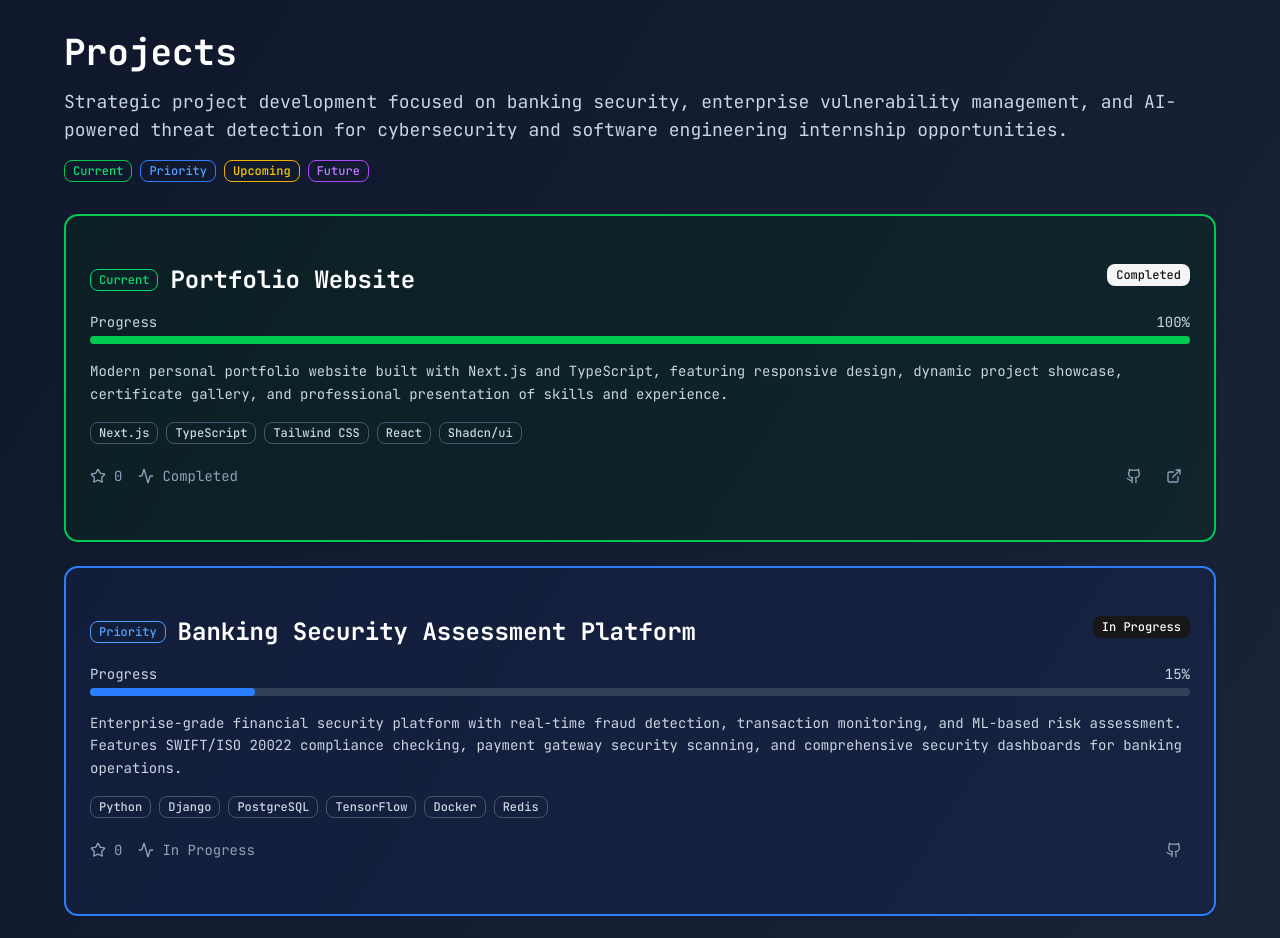
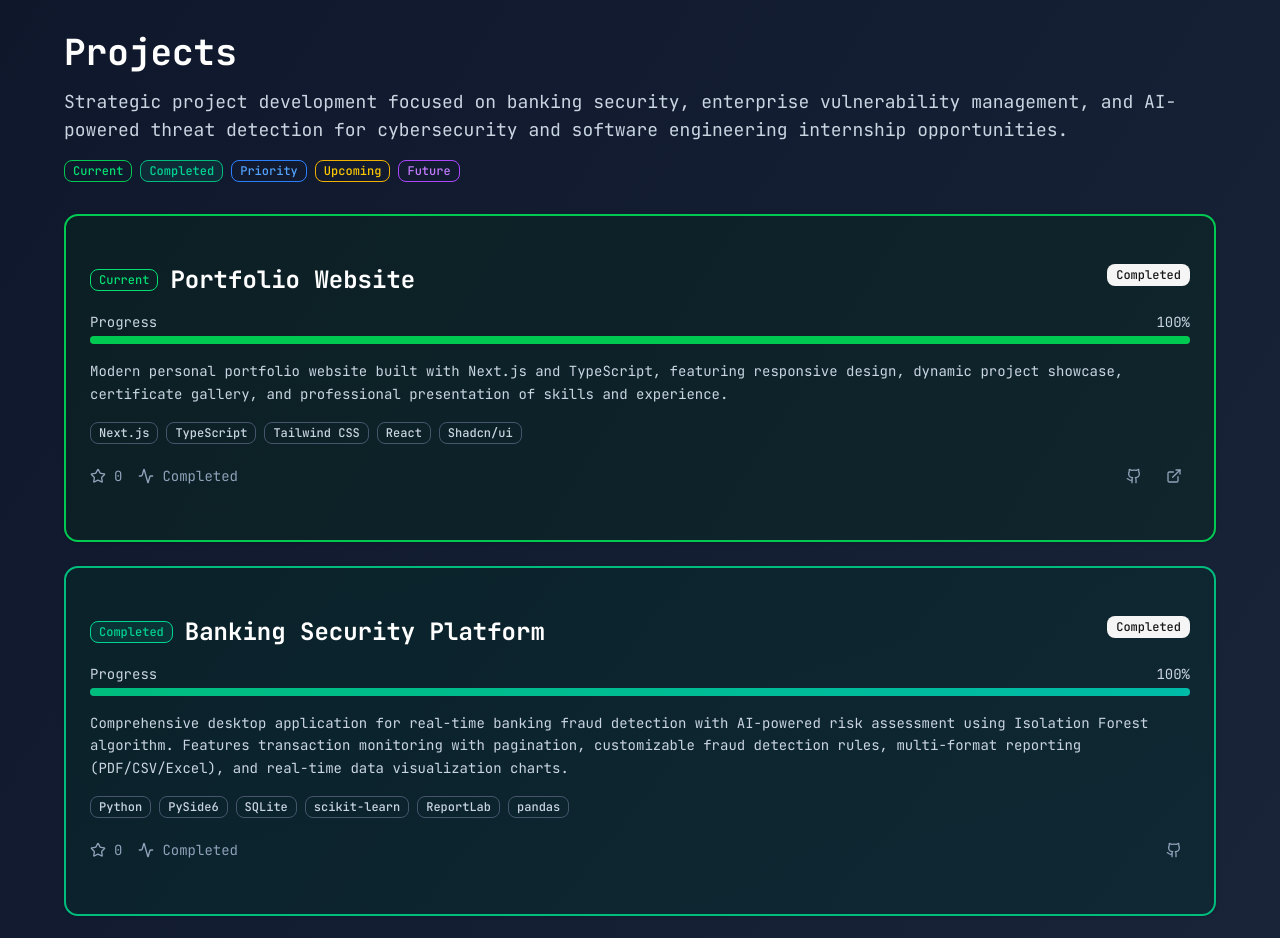
Before and after one commit to sammtan/sammtan.github.io, a Next.js app: page /projects in a window 1280 px wide. Shown: the top 938 px of the page. Built offline with nearby package versions, Linux system fonts and the light colour scheme.

Commit message:
New project - Banking Security Platform

```diff
--- a/src/app/page.tsx
+++ b/src/app/page.tsx
@@ -192,17 +192,52 @@ export default function Home() {
 
       {/* Projects Tile */}
       <Card
-        className="col-span-6 md:col-span-5 lg:col-span-4 row-span-2 p-4 cursor-pointer bg-gradient-to-br from-red-950/60 to-red-900/60 border-red-800/50 tile-hover"
+        className="col-span-6 md:col-span-5 lg:col-span-4 row-span-2 p-4 cursor-pointer bg-gradient-to-br from-red-950/60 to-red-900/60 border-red-800/50 tile-hover relative overflow-hidden group"
         onClick={() => router.push('/projects')}
       >
-        <div className="flex flex-col h-full">
-          <div className="flex items-center gap-2 mb-3">
-            <FolderOpen className="w-5 h-5 text-red-400" />
-            <h3 className="font-semibold text-sm md:text-base text-red-100">Projects</h3>
+        {/* Animated Background Pattern */}
+        <div className="absolute inset-0 opacity-10">
+          <svg viewBox="0 0 100 100" className="w-full h-full">
+            <defs>
+              <pattern id="grid" patternUnits="userSpaceOnUse" width="20" height="20">
+                <path d="M 20 0 L 0 0 0 20" fill="none" stroke="currentColor" strokeWidth="0.5" className="text-red-400" />
+              </pattern>
+            </defs>
+            <rect width="100%" height="100%" fill="url(#grid)" />
+            <circle cx="80" cy="20" r="15" fill="none" stroke="currentColor" strokeWidth="0.5" className="text-red-400 animate-pulse" />
+            <path d="M10,50 Q30,30 50,50 T90,50" fill="none" stroke="currentColor" strokeWidth="0.5" className="text-red-400 opacity-50" />
+          </svg>
+        </div>
+
+        <div className="flex flex-col h-full relative z-10">
+          <div className="flex items-center justify-between mb-3">
+            <div className="flex items-center gap-2">
+              <FolderOpen className="w-5 h-5 text-red-400" />
+              <h3 className="font-semibold text-sm md:text-base text-red-100">Projects</h3>
+            </div>
+            <span className="text-xs text-red-400 bg-red-400/20 px-2 py-1 rounded-full">1 Completed</span>
           </div>
           <div className="flex-1 flex flex-col justify-center">
-            <p className="text-xs md:text-sm text-red-300 mb-1">Personal Portfolio & Tools</p>
-            <p className="text-xs text-red-400">Web Dev • Cybersecurity • Innovation</p>
+            <div className="flex items-center gap-2 mb-2">
+              <div className="w-2 h-2 bg-emerald-400 rounded-full animate-pulse"></div>
+              <p className="text-xs md:text-sm text-red-300 font-medium">Banking Security Platform</p>
+              <svg className="w-4 h-4 text-emerald-400" fill="none" stroke="currentColor" viewBox="0 0 24 24">
+                <path strokeLinecap="round" strokeLinejoin="round" strokeWidth="2" d="M5 13l4 4L19 7"></path>
+              </svg>
+            </div>
+            <div className="flex flex-wrap gap-1">
+              <span className="text-xs bg-red-950/50 text-red-300 px-2 py-0.5 rounded">AI/ML</span>
+              <span className="text-xs bg-red-950/50 text-red-300 px-2 py-0.5 rounded">PySide6</span>
+              <span className="text-xs bg-red-950/50 text-red-300 px-2 py-0.5 rounded">SQLite</span>
+            </div>
+          </div>
+          <div className="mt-3 flex items-center justify-between">
+            <div className="flex items-center gap-2">
+              <div className="text-xs text-red-400">100% Complete</div>
+            </div>
+            <svg className="w-4 h-4 text-red-400 group-hover:translate-x-1 transition-transform" fill="none" stroke="currentColor" viewBox="0 0 24 24">
+              <path strokeLinecap="round" strokeLinejoin="round" strokeWidth="2" d="M9 5l7 7-7 7"></path>
+            </svg>
           </div>
         </div>
       </Card>
--- a/src/app/projects/page.tsx
+++ b/src/app/projects/page.tsx
@@ -18,15 +18,15 @@ export default function ProjectsPage() {
       progress: 100
     },
     {
-      title: "Banking Security Assessment Platform",
-      description: "Enterprise-grade financial security platform with real-time fraud detection, transaction monitoring, and ML-based risk assessment. Features SWIFT/ISO 20022 compliance checking, payment gateway security scanning, and comprehensive security dashboards for banking operations.",
-      tech: ["Python", "Django", "PostgreSQL", "TensorFlow", "Docker", "Redis"],
-      status: "In Progress",
+      title: "Banking Security Platform",
+      description: "Comprehensive desktop application for real-time banking fraud detection with AI-powered risk assessment using Isolation Forest algorithm. Features transaction monitoring with pagination, customizable fraud detection rules, multi-format reporting (PDF/CSV/Excel), and real-time data visualization charts.",
+      tech: ["Python", "PySide6", "SQLite", "scikit-learn", "ReportLab", "pandas"],
+      status: "Completed",
       stars: 0,
-      github: "#",
+      github: "https://github.com/sammtan/banking-security-platform",
       demo: null,
-      phase: "Priority",
-      progress: 15
+      phase: "Completed",
+      progress: 100
     },
     {
       title: "Enterprise Vulnerability Management System",
@@ -61,6 +61,7 @@ export default function ProjectsPage() {
           <p className="text-slate-300 text-lg">Strategic project development focused on banking security, enterprise vulnerability management, and AI-powered threat detection for cybersecurity and software engineering internship opportunities.</p>
           <div className="mt-4 flex flex-wrap gap-2">
             <Badge variant="outline" className="border-green-500 text-green-400">Current</Badge>
+            <Badge variant="outline" className="border-emerald-500 text-emerald-400 bg-emerald-400/10">Completed</Badge>
             <Badge variant="outline" className="border-blue-500 text-blue-400">Priority</Badge>
             <Badge variant="outline" className="border-yellow-500 text-yellow-400">Upcoming</Badge>
             <Badge variant="outline" className="border-purple-500 text-purple-400">Future</Badge>
@@ -73,6 +74,7 @@ export default function ProjectsPage() {
             const getPhaseColor = (phase: string) => {
               switch (phase) {
                 case "Current": return "border-green-500 bg-green-950/30";
+                case "Completed": return "border-emerald-500 bg-gradient-to-br from-emerald-950/40 to-teal-950/40";
                 case "Priority": return "border-blue-500 bg-blue-950/30";
                 case "Upcoming": return "border-yellow-500 bg-yellow-950/30";
                 case "Future": return "border-purple-500 bg-purple-950/30";
@@ -83,6 +85,7 @@ export default function ProjectsPage() {
             const getProgressColor = (phase: string) => {
               switch (phase) {
                 case "Current": return "bg-green-500";
+                case "Completed": return "bg-gradient-to-r from-emerald-500 to-teal-500";
                 case "Priority": return "bg-blue-500";
                 case "Upcoming": return "bg-yellow-500";
                 case "Future": return "bg-purple-500";
@@ -96,7 +99,7 @@ export default function ProjectsPage() {
                   {/* Project Header with Phase */}
                   <div className="flex items-start justify-between mb-4">
                     <div className="flex items-center gap-3">
-                      <Badge variant="outline" className={`${project.phase === "Current" ? "border-green-400 text-green-400" : project.phase === "Priority" ? "border-blue-400 text-blue-400" : project.phase === "Upcoming" ? "border-yellow-400 text-yellow-400" : "border-purple-400 text-purple-400"} font-mono text-xs`}>
+                      <Badge variant="outline" className={`${project.phase === "Current" ? "border-green-400 text-green-400" : project.phase === "Completed" ? "border-emerald-400 text-emerald-400 bg-emerald-400/10" : project.phase === "Priority" ? "border-blue-400 text-blue-400" : project.phase === "Upcoming" ? "border-yellow-400 text-yellow-400" : "border-purple-400 text-purple-400"} font-mono text-xs`}>
                         {project.phase}
                       </Badge>
                       <h3 className="text-2xl font-bold text-white">{project.title}</h3>
```
